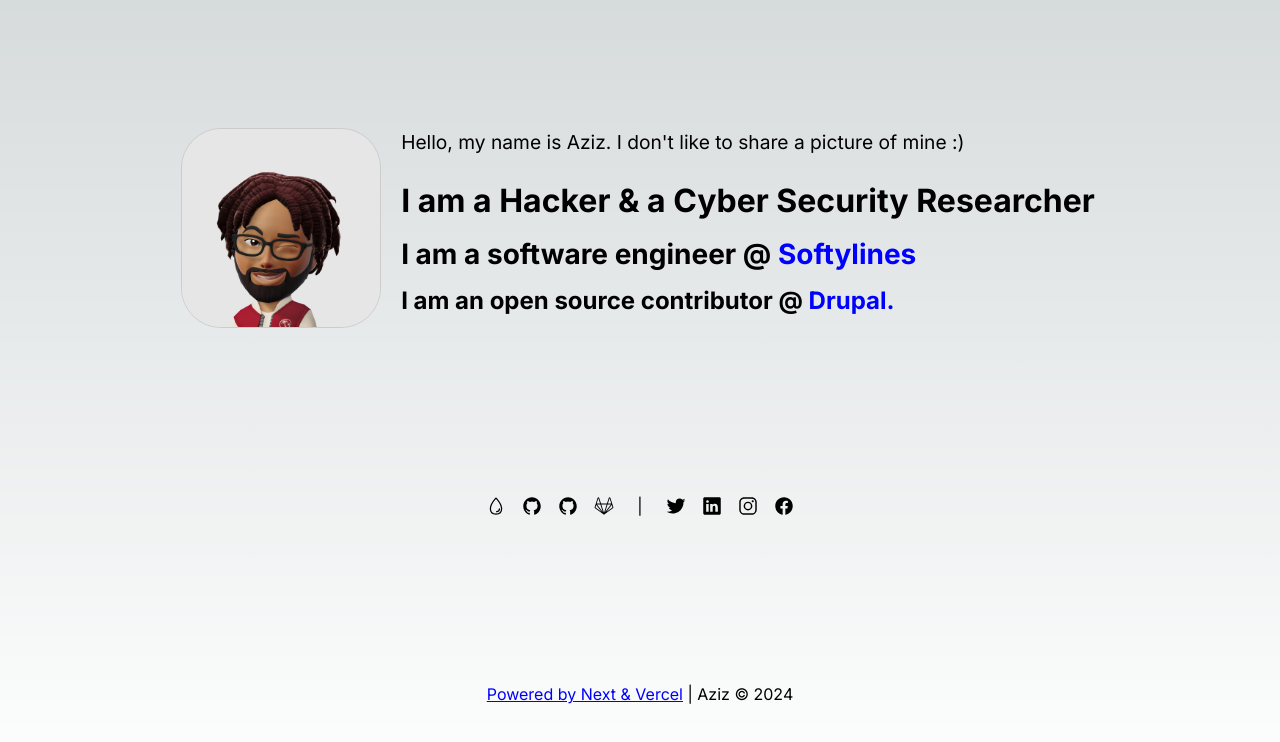
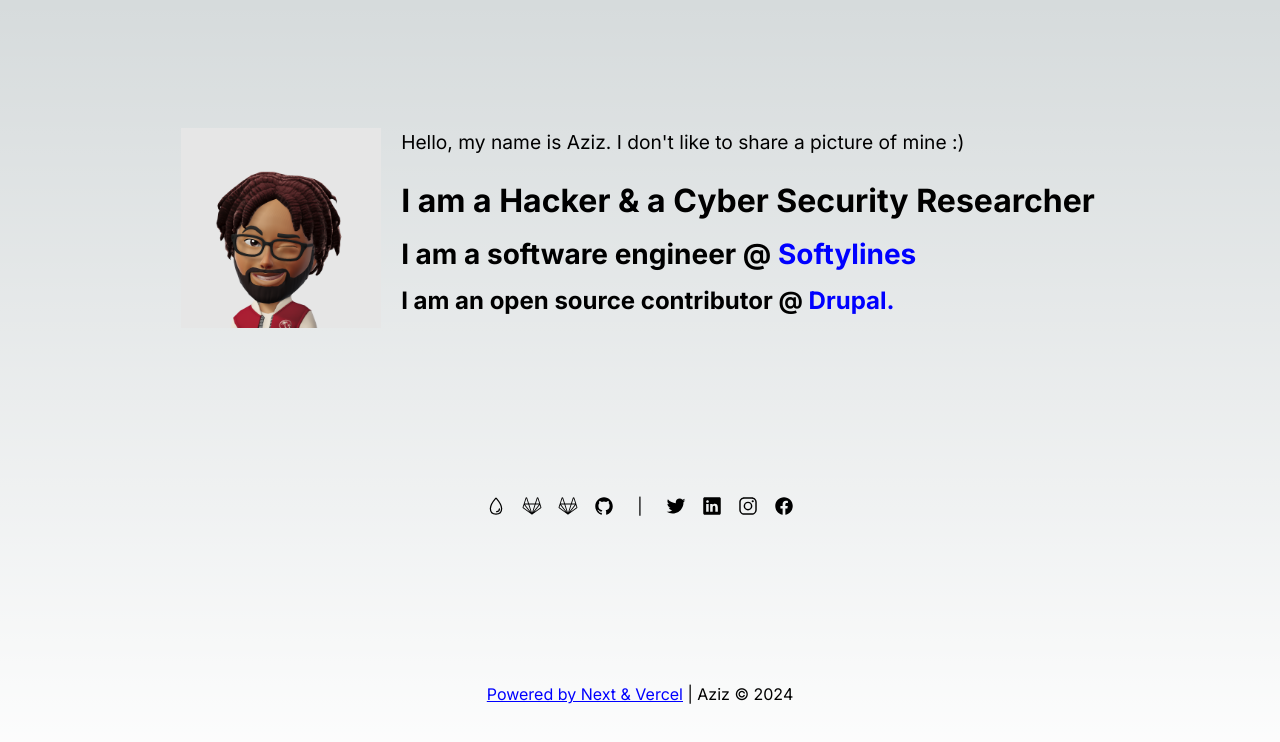
Before and after one commit to 3zeyez/portfolio, a Next.js app: page /home in a window 1280 px wide. Shown: the top 742 px of the page. Built offline with nearby package versions, Linux system fonts and the light colour scheme.

Commit message:
fix: updated git registries links (#8)
Co-authored-by: aziz-712 <77698923+aziz-712@users.noreply.github.com>

```diff
--- a/src/app/home/page.tsx
+++ b/src/app/home/page.tsx
@@ -8,7 +8,7 @@ export default function HomePage() {
       <main className={styles.main}>
         <div className={styles.about}>
           <Image
-          className={styles.avatar}
+            className={styles.logo}
             src="/my_avatar.png"
             alt="my avatar"
             width={200}
@@ -24,9 +24,9 @@ export default function HomePage() {
         </div>
         <ul className={styles.socialLinks}>
           <li><a href="https://drupal.org/u/azizos"><Image src="/social/water-outline.svg" alt="Drupal Logo" width={20} height={20}/></a></li>
-        <li><a href="https://github.com/aziz-712"><Image src="/social/logo-github.svg" alt="my personal github account" width={20} height={20}/></a></li>
-        <li><a href="https://github.com/ahmedazizabbassi"><Image src="/social/logo-github.svg" alt="my working github account" width={20} height={20}/></a></li>
           <li><a href="https://gitlab.com/ahmedazizabbassi"><Image src="/social/logo-gitlab.svg" alt="my working gitlab account" width={20} height={20}/></a></li>
+          <li><a href="https://gitlab.softylines.com/ahmedazizabbassi"><Image src="/social/logo-gitlab.svg" alt="my working gitlab account" width={20} height={20}/></a></li>
+          <li><a href="https://github.com/3zeyz"><Image src="/social/logo-github.svg" alt="my personal github account" width={20} height={20}/></a></li>
           <li>|</li>
           <li><a href="https://twitter.com/ahmed_abbassi_"><Image src="/social/logo-twitter.svg" alt="my twitter account" width={20} height={20}/></a></li>
           <li><a href="https://linkedin.com/in/ahmed-aziz-abbassi"><Image src="/social/logo-linkedin.svg" alt="my linkedin account" width={20} height={20} /></a></li>
```
Lines whose indentation alone changed are shown as unchanged.
